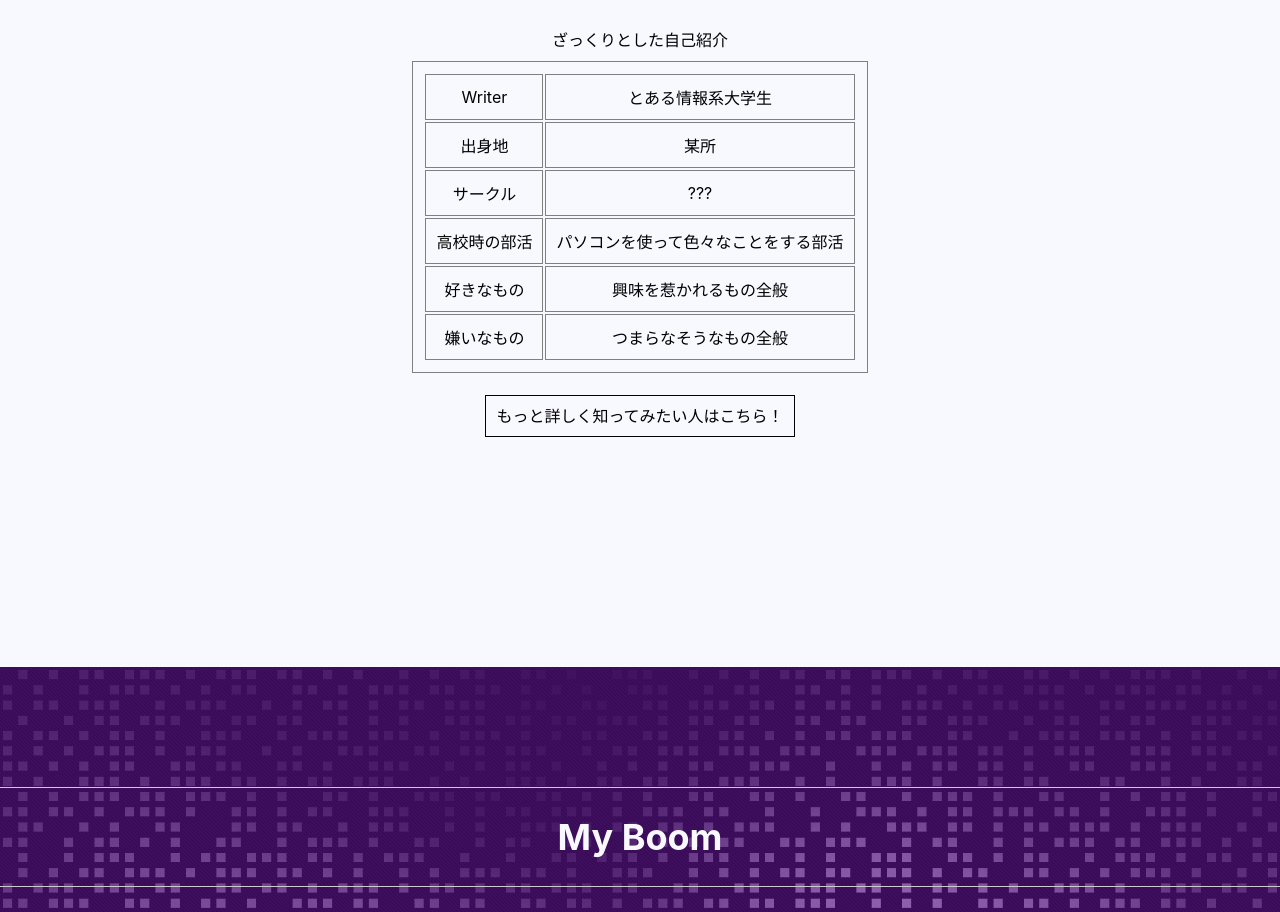
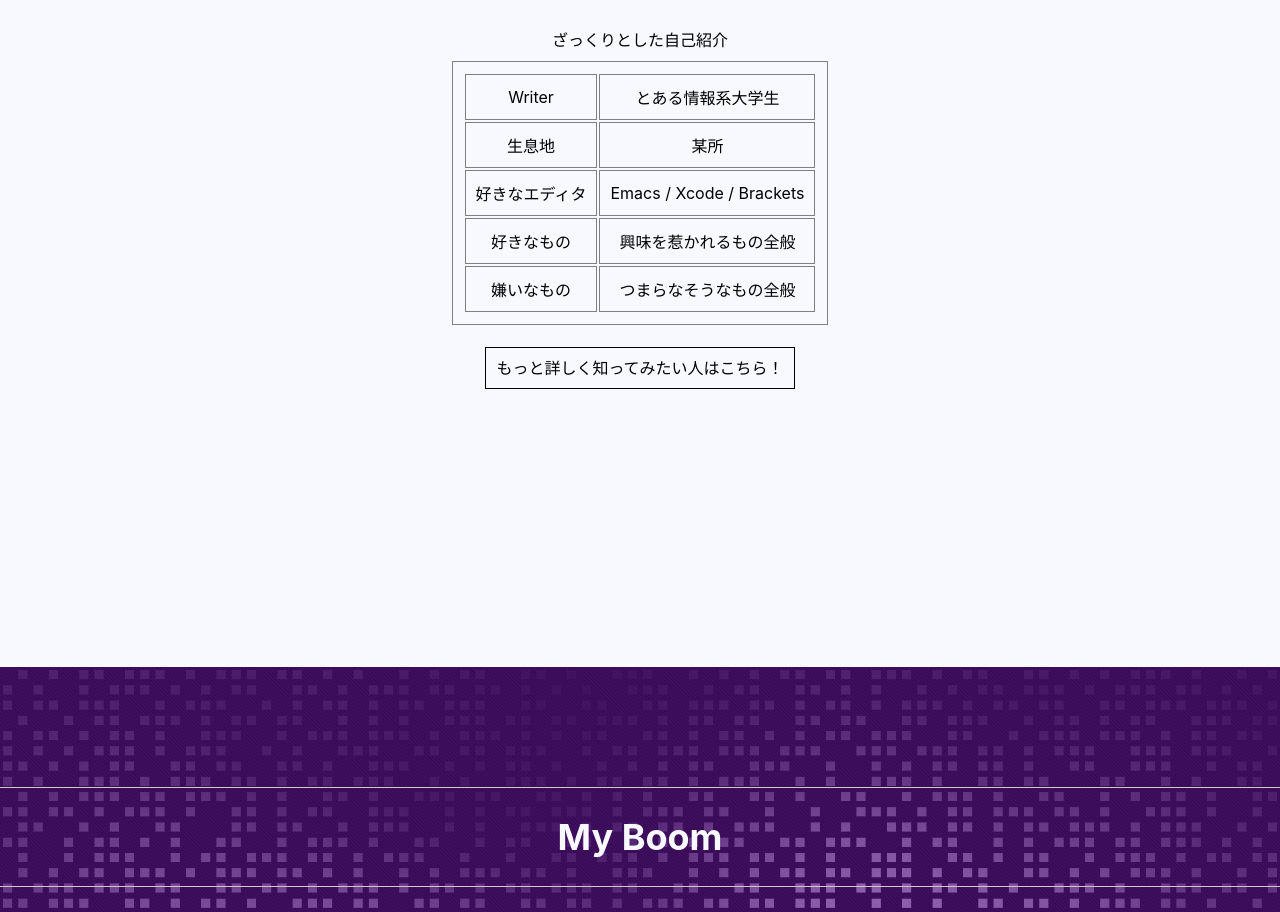
Before and after one commit to task4233/task4233.github.io, a plain HTML site: page index.html in a window 1280 px wide. Shown: the part 1023-1935 px from the top of the page. Drawn offline with nearby package versions, Linux system fonts and the light colour scheme.

Commit message:
small update

```diff
--- a/index.html
+++ b/index.html
@@ -64,16 +64,12 @@
                 <td>とある情報系大学生</td>
             </tr>
             <tr>
-                <td>出身地</td>
+                <td>生息地</td>
                 <td>某所</td>
             </tr>
             <tr>
-                <td>サークル</td>
-                <td>???</td>
-            </tr>
-            <tr>
-                <td>高校時の部活</td>
-                <td>パソコンを使って色々なことをする部活</td>
+                <td>好きなエディタ</td>
+                <td>Emacs / Xcode / Brackets</td>
             </tr>
             <tr>
                 <td>好きなもの</td>
```
